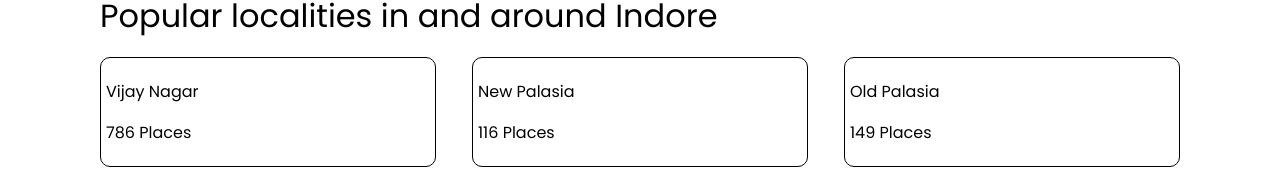
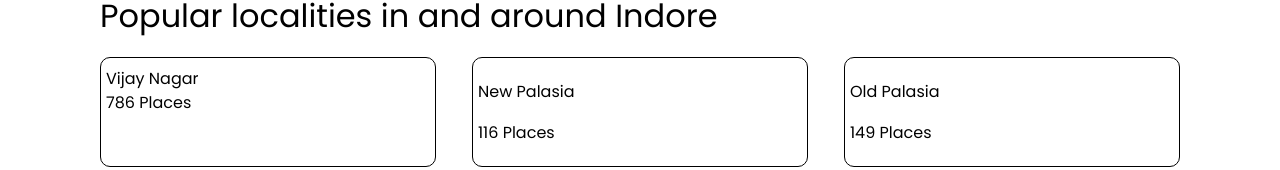
Before and after one commit to aayuushh365/zomato-clone-App, a plain HTML site: page index.html in a window 1280 px wide. Shown: the part 814-984 px from the top of the page. Drawn offline with Linux system fonts and the light colour scheme.

Commit message:
commit-2

```diff
--- a/index.html
+++ b/index.html
@@ -108,8 +108,8 @@
       <div class="section-2-container">
         <div class="section-2-items">
           <div class="section-2-item">
-            <p class="item-head">Vijay Nagar</p>
-            <p class="item-subhead">786 Places</p>
+            <p style="line-height: 0;" class="item-head">Vijay Nagar</p>
+            <p style="line-height: 1;" class="item-subhead">786 Places</p>
             </div>
             <div class="section-2-item">
             <p class="item-head">New Palasia</p>
```
Also changed, not shown: styles.css (line endings or trailing spaces).
